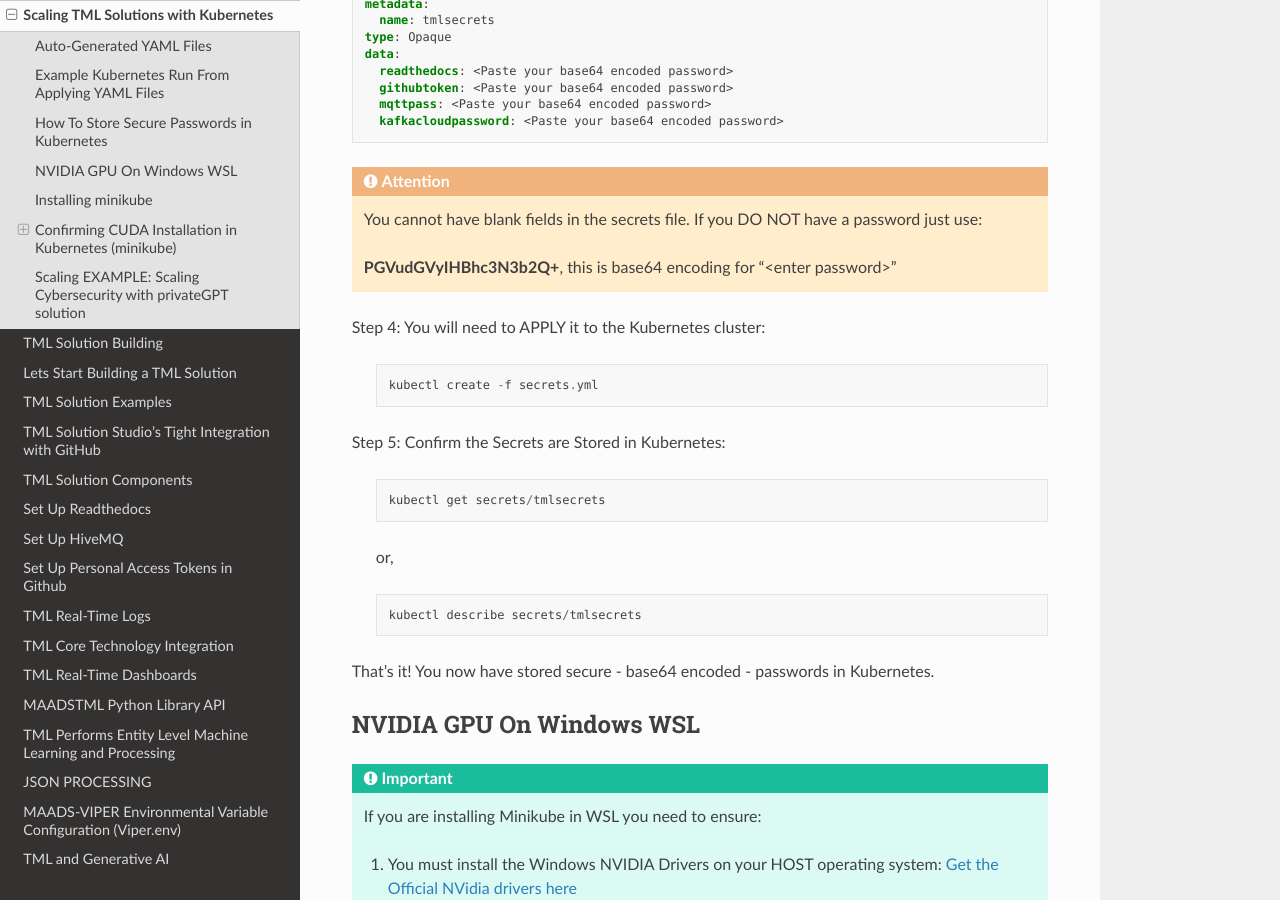
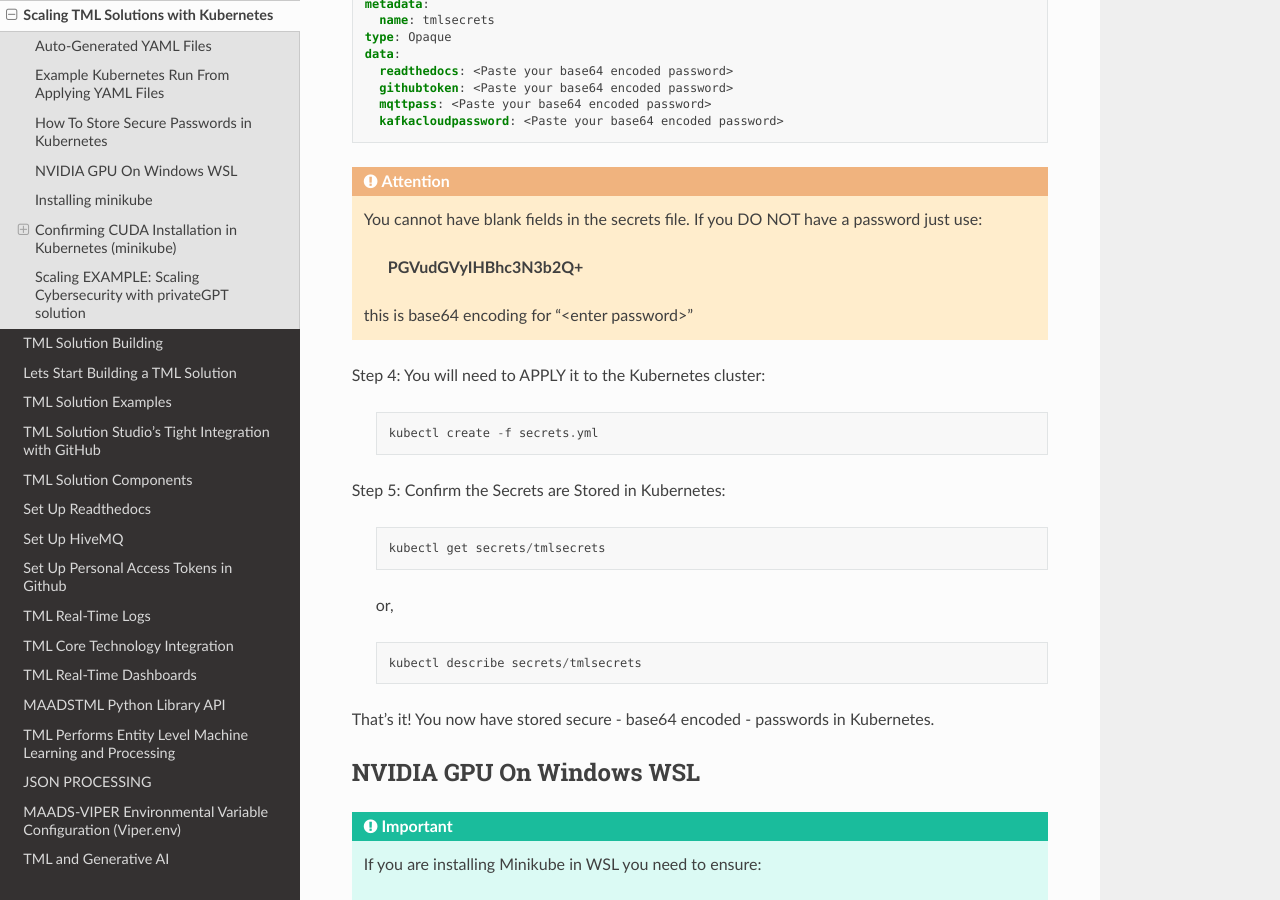
Before and after one commit to smaurice101/readthedocs, a Sphinx documentation site: the page built from docs/source/kube.rst, in a window 1280 px wide and 900 px high, scrolled down 3280 px. Built offline with Sphinx 7.4.7 and the Read the Docs theme 3.1.0, drawn with Linux system fonts in a browser that asks for light colours.

```diff
--- a/docs/source/kube.rst
+++ b/docs/source/kube.rst
@@ -132,7 +132,9 @@ Step 3: You will need to PASTE this base64 encoded password in the **secrets.yml
 .. attention::
    You cannot have blank fields in the secrets file.  If you DO NOT have a password just use:
 
-   **PGVudGVyIHBhc3N3b2Q+**, this is base64 encoding for "<enter password>"
+    **PGVudGVyIHBhc3N3b2Q+**
+
+   this is base64 encoding for "<enter password>"
 
 Step 4: You will need to APPLY it to the Kubernetes cluster:
 
```
